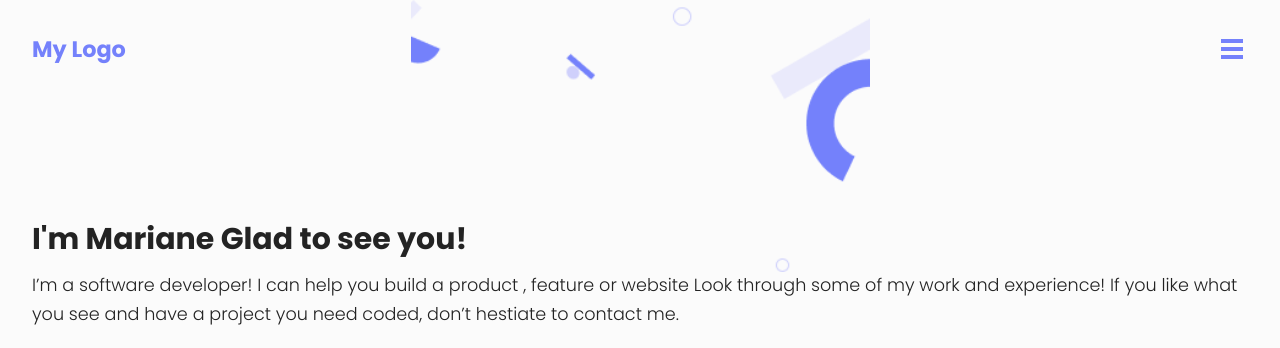
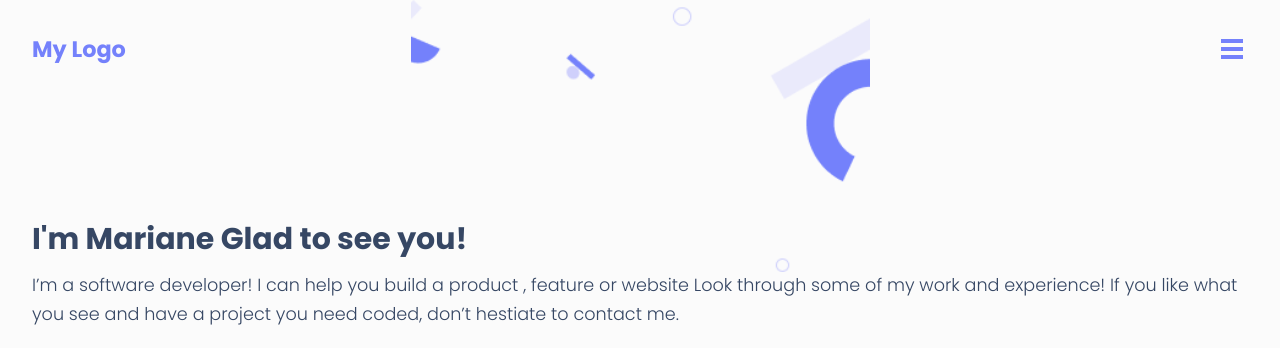
Before and after one commit to nkverse/portfolio, a website built with Parcel: page index.html in a window 1280 px wide. Shown: the top 348 px of the page. Built offline with nearby package versions, Linux system fonts and the light colour scheme.

Commit message:
fix normal body color && change to 70% width for .main h1

```diff
--- a/style.css
+++ b/style.css
@@ -8,6 +8,7 @@
 
 body {
   background-color: #e5e5e5;
+  color: #172b4d;
   margin: 0;
   padding: 0;
   display: flex;
@@ -74,7 +75,7 @@ section.main {
 }
 
 section.main h1 {
-  width: 50%;
+  width: 70%;
 }
 
 section.main p {
```
